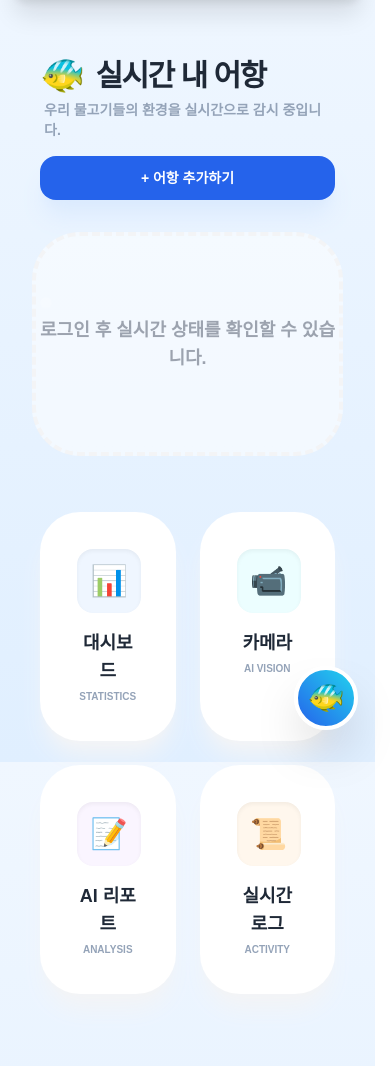
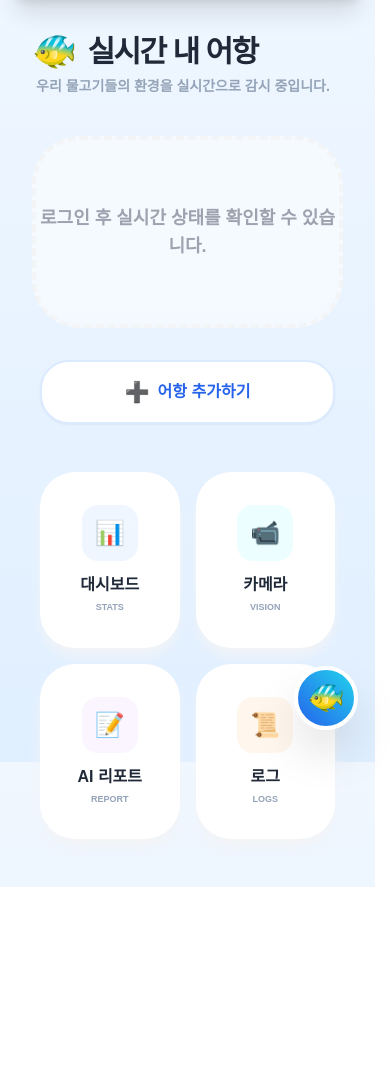
Before and after one commit to rkdwjdwns/aquarium-helper, a Django app: page / in a window 390 px wide. Shown: the part 82-1148 px from the top of the page. After the commit the page ends 969 px from the top, so only its background shows below. Run offline with Django 5.2, Linux system fonts and the light colour scheme; some libraries are stand-ins or nearby versions; some web fonts are replaced.

Commit message:
Fix: mobile login, UI layout optimization, and security settings

```diff
--- a/templates/base.html
+++ b/templates/base.html
@@ -1,5 +1,5 @@
 <!DOCTYPE html>
-<html lang="ko">
+<html lang="ko" class="h-full">
 <head>
     <meta charset="UTF-8">
     <meta name="viewport" content="width=device-width, initial-scale=1.0, maximum-scale=1.0, user-scalable=no, viewport-fit=cover">
@@ -12,9 +12,7 @@
     <style>
         /* [스크롤 흔들림 해결] 핵심 CSS */
         html {
-            /* 스크롤바가 생겨도 레이아웃이 밀리지 않도록 여백 고정 */
             scrollbar-gutter: stable !important;
-            /* 페이지 내용이 짧아도 항상 스크롤바 영역을 표시하여 일관성 유지 */
             overflow-y: scroll !important;
             height: 100% !important;
         }
@@ -22,7 +20,6 @@
         body {
             font-family: "Pretendard", sans-serif;
             -webkit-font-smoothing: antialiased;
-            /* 가로 스크롤 발생 원천 차단 */
             overflow-x: hidden !important;
             width: 100% !important;
             min-height: 100% !important;
@@ -69,7 +66,6 @@
         .typing-dots span:nth-child(3) { animation-delay: 0.4s; }
         @keyframes blink { 0%, 80%, 100% { opacity: 0; } 40% { opacity: 1; } }
 
-        /* 클릭 시 파란 테두리 제거 */
         button:focus, a:focus, input:focus, textarea:focus { outline: none !important; box-shadow: none !important; }
         * { -webkit-tap-highlight-color: transparent; }
     </style>
@@ -120,8 +116,10 @@
         </div>
     </nav>
 
-    <main class="container mx-auto px-4 py-10 flex-grow max-w-6xl">
-        {% block content %}{% endblock %}
+    <main class="container mx-auto px-4 py-6 md:py-10 flex-grow max-w-4xl flex flex-col items-center">
+        <div class="w-full">
+            {% block content %}{% endblock %}
+        </div>
     </main>
 
     <button id="chatbot-toggle-btn" onclick="toggleChat()" class="fixed bottom-8 right-8 w-16 h-16 bg-gradient-to-tr from-blue-600 to-cyan-400 rounded-full shadow-2xl flex items-center justify-center text-3xl z-[45] hover:scale-110 active-stable transition-all border-4 border-white">
@@ -166,7 +164,6 @@
     </div>
 
     <script>
-        // 랜덤 인사말 설정
         const aiGreetings = [
             "오늘도 평화로운 물멍 시간 보내고 계신가요? 🐠",
             "무엇을 도와드릴까요? 어항 친구들은 잘 지내나요? 🫧",
@@ -187,14 +184,6 @@
             sidebar.style.transform = isOpen ? 'translateX(150%)' : 'translateX(0px)';
             isOpen ? body.classList.remove('chat-open') : body.classList.add('chat-open');
         }
-
-        // 스크롤바 너비 계산 스크립트 추가 (흔들림 보정)
-        function fixScrollJitter() {
-            const scrollbarWidth = window.innerWidth - document.documentElement.clientWidth;
-            document.documentElement.style.setProperty('--scrollbar-width', `${scrollbarWidth}px`);
-        }
-        window.addEventListener('resize', fixScrollJitter);
-        window.addEventListener('load', fixScrollJitter);
 
         const sideChatForm = document.getElementById('side-chat-form');
         const sideChatWindow = document.getElementById('side-chat-window');
--- a/templates/core/index.html
+++ b/templates/core/index.html
@@ -1,25 +1,19 @@
 {% extends 'base.html' %}
 
 {% block content %}
-<div class="py-8 max-w-6xl mx-auto px-4">
-    <div class="mb-14">
-        <div class="flex flex-col md:flex-row justify-between items-start md:items-end mb-8 px-2 gap-4">
-            <div>
+<div class="py-6 max-w-4xl mx-auto px-4">
+    <div class="mb-10">
         <h2 class="text-3xl font-black text-gray-800 flex items-center tracking-tighter">
             <span class="mr-3 text-4xl">🐠</span> 실시간 내 어항
         </h2>
         <p class="text-slate-400 font-bold text-sm mt-1 ml-1">우리 물고기들의 환경을 실시간으로 감시 중입니다.</p>
     </div>
-            <a href="{% url 'monitoring:add_tank' %}" class="bg-blue-600 text-white px-6 py-3 rounded-2xl font-black shadow-xl shadow-blue-100 hover:scale-105 transition-all text-sm whitespace-nowrap inline-block text-center w-full md:w-auto">
-                + 어항 추가하기
-            </a>
-        </div>
 
-        <div class="grid grid-cols-1 md:grid-cols-2 gap-8">
+    <div class="grid grid-cols-1 md:grid-cols-2 gap-6 mb-8">
         {% if user.is_authenticated %}
             {% for tank in user.tanks.all %}
-                <div class="bg-white p-9 rounded-[2.8rem] shadow-xl shadow-gray-200/50 border border-white hover:border-blue-300 transition-all group relative overflow-hidden">
-                    <div class="flex justify-between items-center mb-8 relative z-10">
+            <div class="bg-white p-8 rounded-[2.8rem] shadow-xl shadow-gray-200/50 border border-white hover:border-blue-300 transition-all group relative overflow-hidden">
+                <div class="flex justify-between items-center mb-6 relative z-10">
                     <div>
                         <span class="bg-blue-100 text-blue-600 text-[10px] font-black px-3 py-1 rounded-full uppercase tracking-widest mb-2 inline-block">Live Monitoring</span>
                         <h3 class="font-black text-2xl text-gray-800">{{ tank.name }}</h3>
@@ -27,57 +21,62 @@
                     <span class="text-5xl drop-shadow-md group-hover:scale-110 transition-transform">🐟</span>
                 </div>
 
-                    <div class="grid grid-cols-2 gap-6 relative z-10">
-                        <div class="bg-gradient-to-b from-blue-50/50 to-white p-7 rounded-[2.2rem] border border-blue-50 shadow-inner text-center">
+                <div class="grid grid-cols-2 gap-4 relative z-10">
+                    <div class="bg-gradient-to-b from-blue-50/50 to-white p-6 rounded-[2.2rem] border border-blue-50 shadow-inner text-center">
                         <span class="block text-[11px] text-blue-400 font-black mb-2 uppercase tracking-widest">Temperature</span>
-                            <span class="text-3xl font-black text-blue-700 tracking-tighter">
-                                {{ tank.readings.last.temperature|default:"--" }}<span class="text-lg ml-1">°C</span>
+                        <span class="text-2xl font-black text-blue-700 tracking-tighter">
+                            {{ tank.readings.last.temperature|default:"--" }}<span class="text-lg ml-0.5">°C</span>
                         </span>
                     </div>
-                        <div class="bg-gradient-to-b from-indigo-50/50 to-white p-7 rounded-[2.2rem] border border-indigo-50 shadow-inner text-center">
+                    <div class="bg-gradient-to-b from-indigo-50/50 to-white p-6 rounded-[2.2rem] border border-indigo-50 shadow-inner text-center">
                         <span class="block text-[11px] text-indigo-400 font-black mb-2 uppercase tracking-widest">pH Level</span>
-                            <span class="text-3xl font-black text-indigo-700 tracking-tighter">
+                        <span class="text-2xl font-black text-indigo-700 tracking-tighter">
                             {{ tank.readings.last.ph|default:"--" }}
                         </span>
                     </div>
                 </div>
             </div>
             {% empty %}
-                <div class="col-span-full py-20 bg-white/50 border-4 border-dashed border-gray-100 rounded-[3rem] text-center">
-                    <p class="text-gray-400 font-black text-lg text-center">등록된 어항이 없습니다.</p>
+            <div class="col-span-full py-16 bg-white/50 border-4 border-dashed border-gray-100 rounded-[3rem] text-center">
+                <p class="text-gray-400 font-black text-lg">등록된 어항이 없습니다.</p>
             </div>
             {% endfor %}
         {% else %}
-                <div class="col-span-full py-20 bg-white/50 border-4 border-dashed border-gray-100 rounded-[3rem] text-center">
+            <div class="col-span-full py-16 bg-white/50 border-4 border-dashed border-gray-100 rounded-[3rem] text-center">
                 <p class="text-gray-400 font-black text-lg">로그인 후 실시간 상태를 확인할 수 있습니다.</p>
             </div>
         {% endif %}
     </div>
+
+    <div class="mb-12 px-2">
+        <a href="{% url 'monitoring:add_tank' %}" class="w-full flex items-center justify-center gap-2 bg-white text-blue-600 border-2 border-blue-100 px-6 py-4 rounded-[1.8rem] font-black hover:bg-blue-50 hover:border-blue-200 transition-all shadow-sm active-stable">
+            <span class="text-xl">➕</span> <span>어항 추가하기</span>
+        </a>
     </div>
 
-    <div class="grid grid-cols-2 md:grid-cols-4 gap-6 px-2">
-        <a href="{% url 'monitoring:dashboard' %}" class="p-9 bg-white rounded-[2.5rem] shadow-xl shadow-gray-100 border border-transparent hover:border-blue-200 hover:-translate-y-2 transition-all text-center group">
-            <div class="w-16 h-16 bg-blue-50 rounded-2xl flex items-center justify-center text-3xl mx-auto mb-4 group-hover:scale-110 transition-transform shadow-inner">📊</div>
-            <h3 class="font-black text-lg text-gray-800">대시보드</h3>
-            <p class="text-[10px] text-slate-400 mt-1 font-bold uppercase">Statistics</p>
+    <div class="grid grid-cols-2 md:grid-cols-4 gap-4 px-2">
+        <a href="{% url 'monitoring:dashboard' %}" class="p-8 bg-white rounded-[2.2rem] shadow-lg shadow-gray-100 border border-transparent hover:border-blue-200 hover:-translate-y-1 transition-all text-center group">
+            <div class="w-14 h-14 bg-blue-50 rounded-2xl flex items-center justify-center text-2xl mx-auto mb-3 group-hover:scale-110 transition-transform">📊</div>
+            <h3 class="font-black text-base text-gray-800">대시보드</h3>
+            <p class="text-[9px] text-slate-400 mt-1 font-bold uppercase">Stats</p>
         </a>
 
-        <a href="{% url 'monitoring:camera_view' %}" class="p-9 bg-white rounded-[2.5rem] shadow-xl shadow-gray-100 border border-transparent hover:border-cyan-200 hover:-translate-y-2 transition-all text-center group">
-            <div class="w-16 h-16 bg-cyan-50 rounded-2xl flex items-center justify-center text-3xl mx-auto mb-4 group-hover:scale-110 transition-transform shadow-inner">📹</div>
-            <h3 class="font-black text-lg text-gray-800">카메라</h3>
-            <p class="text-[10px] text-slate-400 mt-1 font-bold uppercase">AI Vision</p>
+        <a href="{% url 'monitoring:camera_view' %}" class="p-8 bg-white rounded-[2.2rem] shadow-lg shadow-gray-100 border border-transparent hover:border-cyan-200 hover:-translate-y-1 transition-all text-center group">
+            <div class="w-14 h-14 bg-cyan-50 rounded-2xl flex items-center justify-center text-2xl mx-auto mb-3 group-hover:scale-110 transition-transform">📹</div>
+            <h3 class="font-black text-base text-gray-800">카메라</h3>
+            <p class="text-[9px] text-slate-400 mt-1 font-bold uppercase">Vision</p>
         </a>
 
-        <a href="{% url 'reports:report_list' %}" class="p-9 bg-white rounded-[2.5rem] shadow-xl shadow-gray-100 border border-transparent hover:border-purple-200 hover:-translate-y-2 transition-all text-center group">
-            <div class="w-16 h-16 bg-purple-50 rounded-2xl flex items-center justify-center text-3xl mx-auto mb-4 group-hover:scale-110 transition-transform shadow-inner">📝</div>
-            <h3 class="font-black text-lg text-gray-800">AI 리포트</h3>
-            <p class="text-[10px] text-slate-400 mt-1 font-bold uppercase">Analysis</p>
+        <a href="{% url 'reports:report_list' %}" class="p-8 bg-white rounded-[2.2rem] shadow-lg shadow-gray-100 border border-transparent hover:border-purple-200 hover:-translate-y-1 transition-all text-center group">
+            <div class="w-14 h-14 bg-purple-50 rounded-2xl flex items-center justify-center text-2xl mx-auto mb-3 group-hover:scale-110 transition-transform">📝</div>
+            <h3 class="font-black text-base text-gray-800">AI 리포트</h3>
+            <p class="text-[9px] text-slate-400 mt-1 font-bold uppercase">Report</p>
         </a>
 
-        <a href="{% url 'monitoring:logs' %}" class="p-9 bg-white rounded-[2.5rem] shadow-xl shadow-gray-100 border border-transparent hover:border-orange-200 hover:-translate-y-2 transition-all text-center group">
-            <div class="w-16 h-16 bg-orange-50 rounded-2xl flex items-center justify-center text-3xl mx-auto mb-4 group-hover:scale-110 transition-transform shadow-inner">📜</div>
-            <h3 class="font-black text-lg text-gray-800">실시간 로그</h3>
-            <p class="text-[10px] text-slate-400 mt-1 font-bold uppercase">Activity</p>
+        <a href="{% url 'monitoring:logs' %}" class="p-8 bg-white rounded-[2.2rem] shadow-lg shadow-gray-100 border border-transparent hover:border-orange-200 hover:-translate-y-1 transition-all text-center group">
+            <div class="w-14 h-14 bg-orange-50 rounded-2xl flex items-center justify-center text-2xl mx-auto mb-3 group-hover:scale-110 transition-transform">📜</div>
+            <h3 class="font-black text-base text-gray-800">로그</h3>
+            <p class="text-[9px] text-slate-400 mt-1 font-bold uppercase">Logs</p>
         </a>
     </div>
 </div>
```
Also changed, not shown: fish/settings.py (+12 -11 lines). Lines whose indentation alone changed are shown as unchanged.
